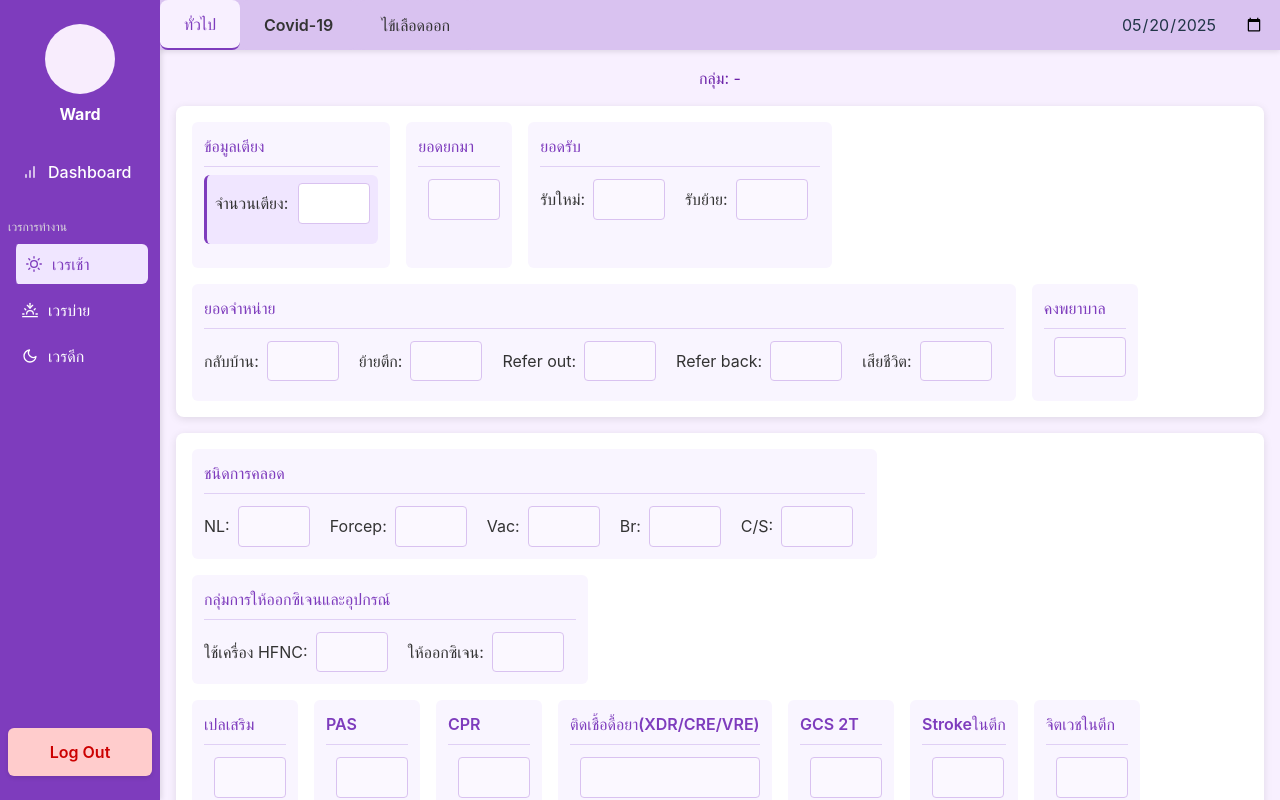
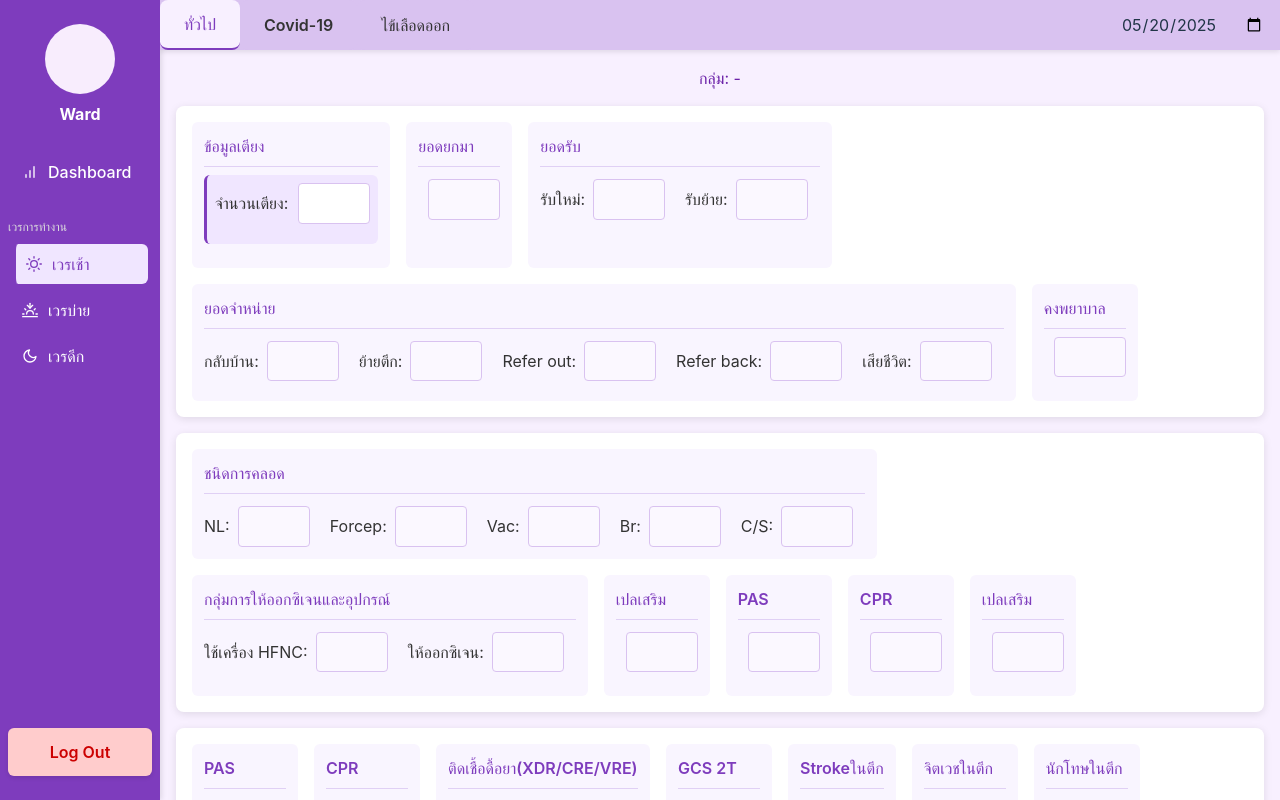
Before and after one commit to kurodung/recordday, a React (Vite) app: page /lrpage in a window 1280 px wide. Built offline with nearby package versions, Linux system fonts and the light colour scheme.

Commit message:
order supward

```diff
--- a/src/page/LRpage.jsx
+++ b/src/page/LRpage.jsx
@@ -68,7 +68,9 @@ export default function LRpage({ username, wardname, selectedDate, shift }) {
   useEffect(() => {
     if (!wardname) return;
 
-    const supwardQuery = supward ? `&supward=${encodeURIComponent(supward)}` : "";
+    const supwardQuery = supward
+      ? `&supward=${encodeURIComponent(supward)}`
+      : "";
     const url = `http://localhost:5000/api/ward-report/bed-total?wardname=${encodeURIComponent(
       wardname
     )}${supwardQuery}`;
@@ -274,6 +276,28 @@ export default function LRpage({ username, wardname, selectedDate, shift }) {
               <div className="section-header">CPR</div>
               {renderInput("", "cpr")}
             </div>
+
+            <div className="form-column">
+              <div className="section-header">เปลเสริม</div>
+              {renderInput("", "extra_crib")}
+            </div>
+          </div>
+        </div>
+      </div>
+
+      <div className="form-section">
+        <div className="flex-grid">
+
+          <div className="flex-grid">
+            <div className="form-column">
+              <div className="section-header">PAS</div>
+              {renderInput("", "pas")}
+            </div>
+
+            <div className="form-column">
+              <div className="section-header">CPR</div>
+              {renderInput("", "cpr")}
+            </div>
             <div className="form-column" style={{}}>
               <div className="section-header">ติดเชื้อดื้อยา(XDR/CRE/VRE)</div>
               {renderInput("", "infection", "number", "180px")}
```
Also changed, not shown: 1 other file (tests, documents, lock files or other folders). Lines whose indentation alone changed are shown as unchanged.
